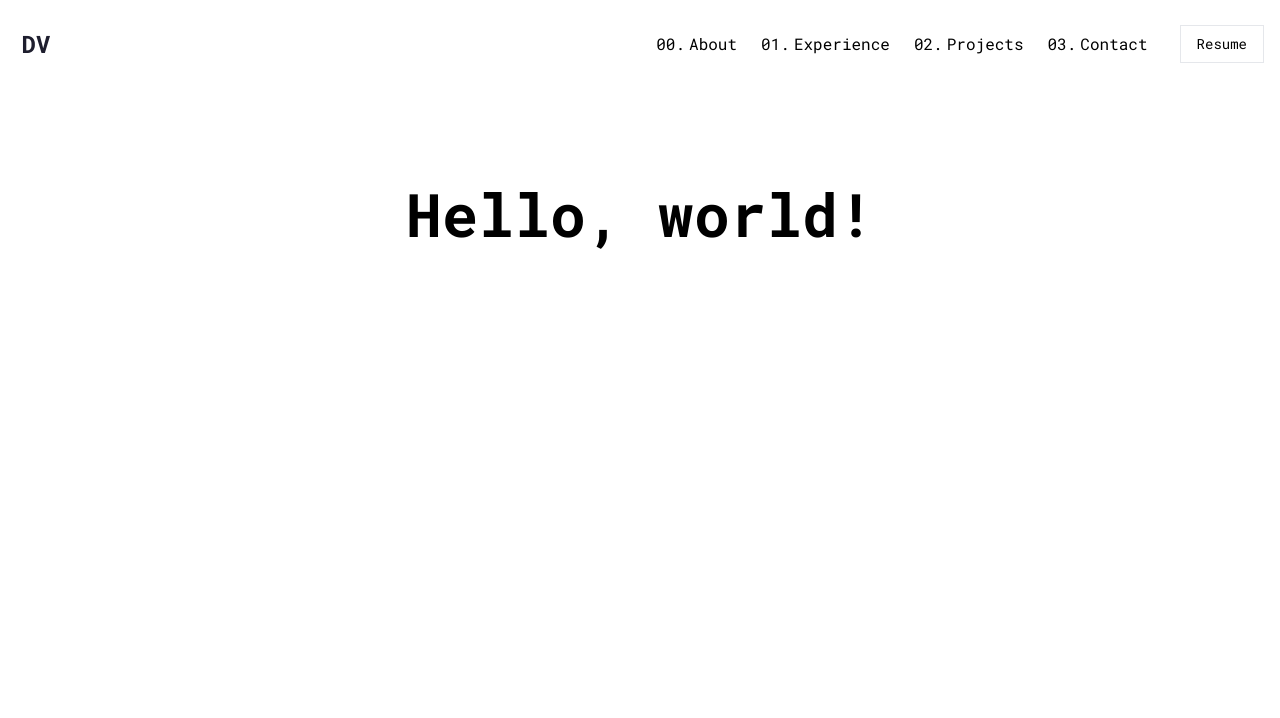
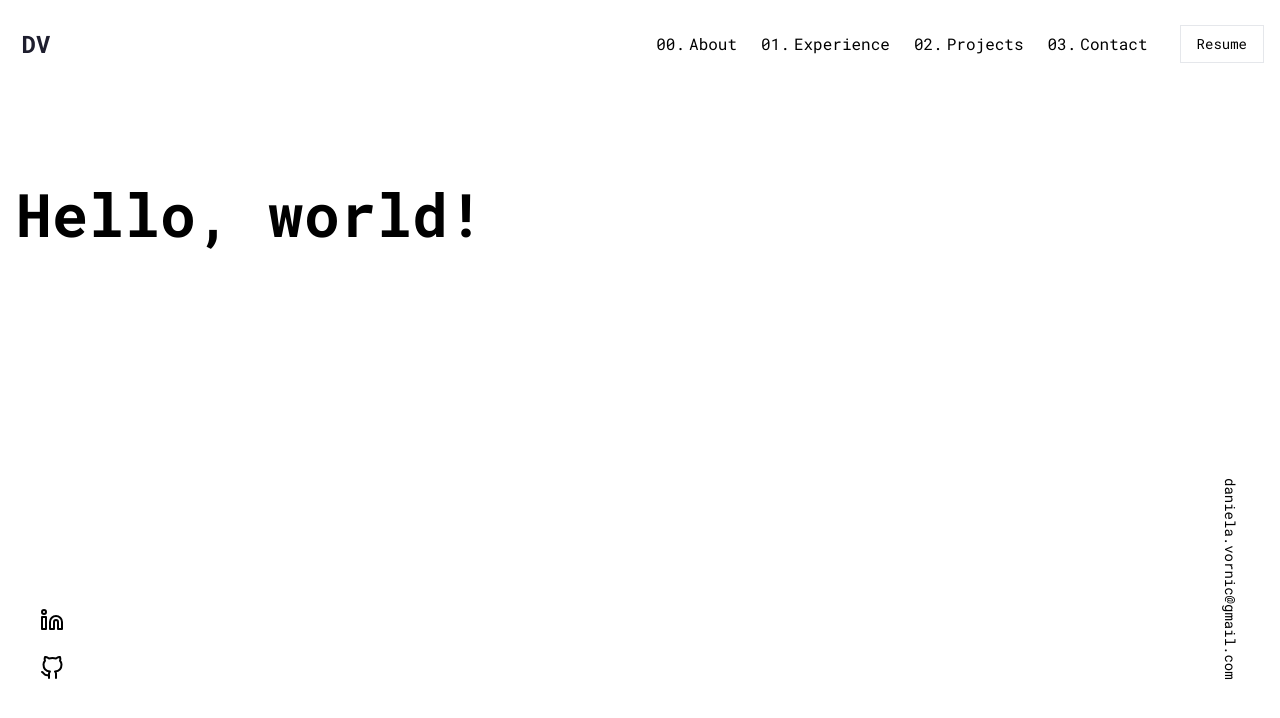
Before and after one commit to danielavornic/portfolio, a Next.js app: page / in a window 1280 px wide. Shown: the top 718 px of the page. Built offline with nearby package versions, Linux system fonts and the light colour scheme; what @catppuccin/tailwindcss would draw is missing.

Commit message:
Add socials and email fixed side elements

```diff
--- a/package.json
+++ b/package.json
@@ -20,6 +20,7 @@
     "postcss": "8.4.23",
     "react": "18.2.0",
     "react-dom": "18.2.0",
+    "react-icons": "^4.8.0",
     "tailwindcss": "3.3.2",
     "typescript": "5.0.4"
   },
--- /dev/null
+++ b/src/app/components/Email.tsx
@@ -0,0 +1,16 @@
+const Email = () => (
+  <aside className="fixed bottom-0 right-4 md:right-5 xl:right-10 hidden sm:flex flex-col justify-center items-center">
+    <a
+      href="mailto:daniela.vornic@gmail.com"
+      target="_blank"
+      rel="noreferrer"
+      aria-label="Email"
+      className="text-sm text-subtext0 hover:text-lavender hover:-translate-y-1 focus:text-mauve transition"
+      style={{ writingMode: "vertical-lr" }}
+    >
+      daniela.vornic@gmail.com
+    </a>
+    <div className="mt-6 bg-subtext0 h-24 w-0.5" />
+  </aside>
+);
+export default Email;
--- /dev/null
+++ b/src/app/components/Socials.tsx
@@ -0,0 +1,33 @@
+import { FiGithub, FiLinkedin } from "react-icons/fi";
+
+const socials = [
+  {
+    name: "LinkedIn",
+    icon: <FiLinkedin />,
+    url: "https://www.linkedin.com/in/danielavornic/",
+  },
+  {
+    name: "GitHub",
+    icon: <FiGithub />,
+    url: "https://github.com/danielavornic",
+  },
+];
+
+const Socials = () => (
+  <aside className="fixed bottom-0 left-4 md:left-5 xl:left-10 hidden sm:flex flex-col justify-center items-center">
+    <ul className="flex flex-col items-center justify-center space-y-6">
+      {socials.map(({ name, icon, url }, index) => (
+        <li
+          key={index}
+          className="text-2xl text-subtext0 hover:text-lavender hover:-translate-y-1 focus:text-mauve transition"
+        >
+          <a href={url} target="_blank" rel="noreferrer" aria-label={name} className="block">
+            {icon}
+          </a>
+        </li>
+      ))}
+    </ul>
+    <div className="mt-6 bg-subtext0 h-24 w-0.5" />
+  </aside>
+);
+export default Socials;
--- a/src/app/layout.tsx
+++ b/src/app/layout.tsx
@@ -14,7 +14,7 @@ export const metadata = {
 export default function RootLayout({ children }: { children: React.ReactNode }) {
   return (
     <html lang="en">
-      <body className={cn(robotoMono.className, "mocha")}>{children}</body>
+      <body className={cn(robotoMono.className, "mocha bg-base")}>{children}</body>
     </html>
   );
 }
--- a/src/app/page.tsx
+++ b/src/app/page.tsx
@@ -1,7 +1,11 @@
 "use client";
 
+import dynamic from "next/dynamic";
 import { useState } from "react";
-import Header from "@/components/Header";
+
+const Header = dynamic(() => import("@/components/Header"), { ssr: false });
+const Socials = dynamic(() => import("@/components/Socials"), { ssr: false });
+const Email = dynamic(() => import("@/components/Email"), { ssr: false });
 
 export default function Home() {
   const [isMenuOpen, setIsMenuOpen] = useState(false);
@@ -9,7 +13,9 @@ export default function Home() {
   return (
     <>
       <Header isMenuOpen={isMenuOpen} setIsMenuOpen={setIsMenuOpen} />
-      <main className="flex min-h-screen flex-col items-center justify-between p-24 bg-base text-lavender">
+      <Socials />
+      <Email />
+      <main className="container flex min-h-[120vh] py-24 text-lavender">
         <h1 className="text-6xl font-bold">Hello, world!</h1>
       </main>
     </>
```
Also changed, not shown: 1 other file (tests, documents, lock files or other folders).
